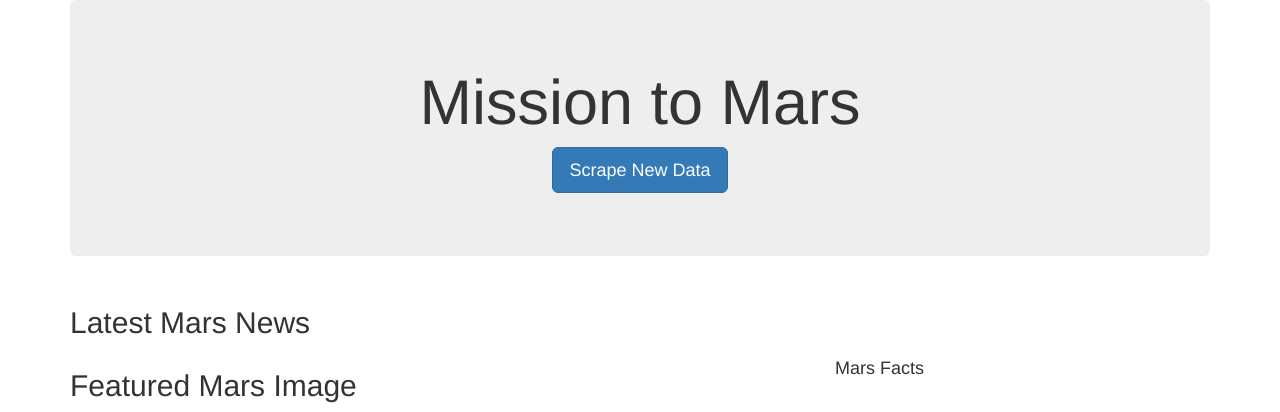
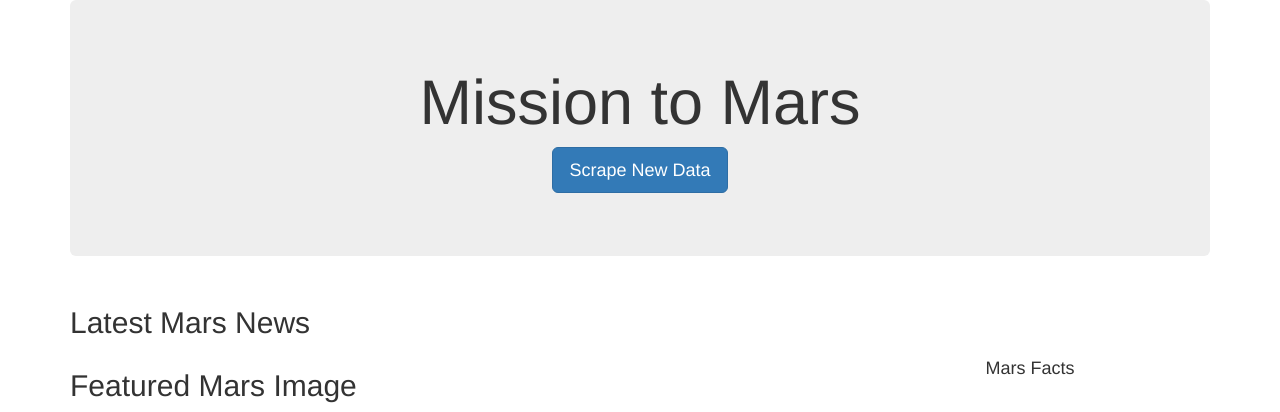
Before and after one commit to Wall-E28/mission_to_mars, a Flask app: page / in a window 1280 px wide. Shown: the top 412 px of the page. Run offline with Flask 2, Linux system fonts and the light colour scheme; data that the repository does not hold is empty; some libraries are stand-ins or nearby versions.

Commit message:
"Updating bootstrap features"

```diff
--- a/templates/index.html
+++ b/templates/index.html
@@ -40,7 +40,7 @@
             alt="Responsive image"
           />
         </div>
-        <div class="col-md-4">
+        <div class="col-md-4 text-center">
           <!-- Mars Facts -->
           <div class="row" id="mars-facts">
             <h4>Mars Facts</h4>
@@ -55,7 +55,7 @@
         </div>
 
         {% for hemisphere in mars.hemispheres %}
-        <div class="col-xs-6 ">
+        <div class="col-xs-6">
           <div class="thumbnail">
             <img src="{{hemisphere.img_url | default('static/images/error.png', true)}}" alt="...">
             <div class="caption">
```
